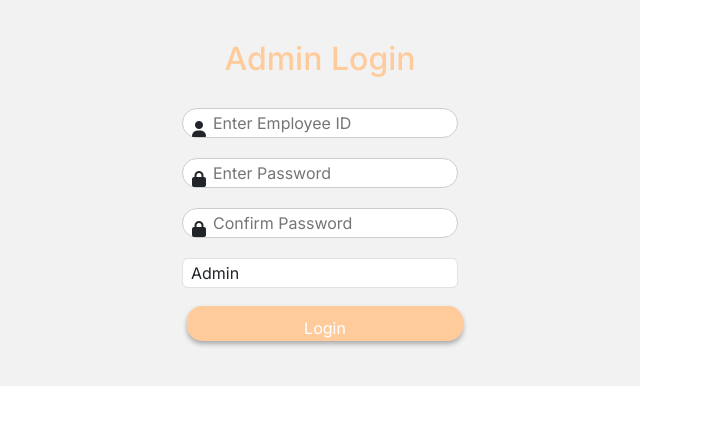
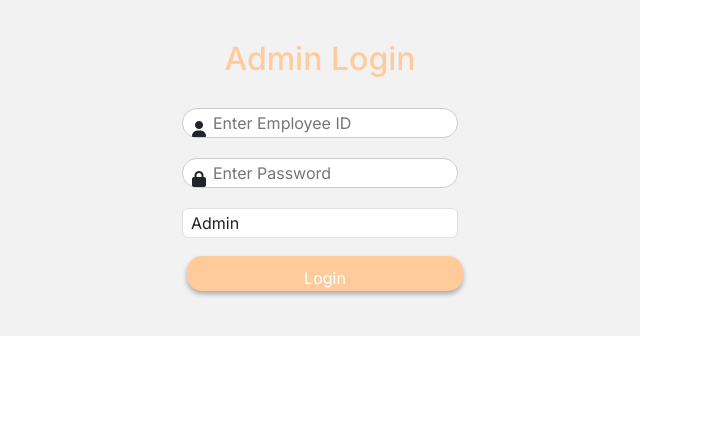
Before and after one commit to Nehakamble-217/ATS_Frontend, a React (Vite) app: page /admin-login in a window 1280 px wide. Shown: the top 424 px of the page, without its empty margins (0-703 px from the left). Built offline with nearby package versions, Linux system fonts and the light colour scheme.

Commit message:
Arshad 13/06/2024

```diff
--- a/src/CandidateSection/SelectedCandidate.jsx
+++ b/src/CandidateSection/SelectedCandidate.jsx
@@ -50,7 +50,6 @@ const SelectedCandidate = () => {
           <table className="attendance-table">
             <thead>
               <tr className='attendancerows-head'>
-                {/* Table headers */}
                 <th className='attendanceheading'>Sr No.</th>
                 <th className='attendanceheading'>Candidate Id.</th>
                 <th className='attendanceheading'>Date</th>
--- a/src/CandidateSection/afterSelection.jsx
+++ b/src/CandidateSection/afterSelection.jsx
@@ -5,7 +5,6 @@ import RightTick from '../photos/greenTick.jpg'
 import './afterSelection.css'
 
 const AfterSelection = ({ candidateId, employeeId, requirementId,onReturn }) => {
-
   useEffect(() => {
     console.log("Received Props:", { candidateId, employeeId, requirementId });
   }, [candidateId, employeeId, requirementId]);
--- a/src/EmployeeDashboard/dailyWork.jsx
+++ b/src/EmployeeDashboard/dailyWork.jsx
@@ -193,7 +193,7 @@ const DailyWork = ({ successfulDataAdditions,handleLogout }) => {
       };
 
       await axios.post(
-        `"http://198.168.1.43:8891/api/ats/157industries/save-daily-work"`,
+        `"http://192.168.1.43:8891/api/ats/157industries/save-daily-work"`,
         formData
       );
 
--- a/src/EmployeeSection/CallingTrackerForm.jsx
+++ b/src/EmployeeSection/CallingTrackerForm.jsx
@@ -85,8 +85,6 @@ const CallingTrackerForm = ({
     totalExperienceMonths: '',
     currentsalarylakh: '',
     currentsalaryth: '',
-
-
   };
 
   const [callingTracker, setCallingTracker] = useState(initialCallingTrackerState);
@@ -202,7 +200,7 @@ const CallingTrackerForm = ({
       let message = "";
 
       if (callingTracker.selectYesOrNo === "Interested") {
-        onDataAdditionSuccess();
+
         dataToUpdate.lineUp = lineUpData;
         setSuccessfulDataAdditions(true);
         message = "In Calling & Line Up Data Added";
--- a/src/LoginPage/adminLogin.jsx
+++ b/src/LoginPage/adminLogin.jsx
@@ -1,15 +1,12 @@
-
 import React, { useState, useEffect } from "react";
 import { useNavigate } from "react-router-dom";
 import AOS from "aos";
+import "aos/dist/aos.css"; // Add this line to include AOS styles
 
 const AdminLogin = ({ onLogin }) => {
     const [employeeId, setEmployeeId] = useState("");
     const [password, setPassword] = useState("");
-    const [confirmPassword, setConfirmPassword] = useState("");
-    const [jobRole, setJobRole] = useState("Admin");
     const [fetchedPassword, setFetchedPassword] = useState("");
-    const [fetchedConfirmPassword, setFetchedConfirmPassword] = useState("");
     const [fetchedJobRole, setFetchedJobRole] = useState("");
     const [error, setError] = useState("");
     const navigate = useNavigate();
@@ -22,32 +19,32 @@ const AdminLogin = ({ onLogin }) => {
         const { name, value } = event.target;
         if (name === "employeeId") {
             setEmployeeId(value);
+            if (value) {
+                handleBlur(value);
+            }
         } else if (name === "password") {
             setPassword(value);
-        } else if (name === "confirmPassword") {
-            setConfirmPassword(value);
         }
     };
 
-    const handleBlur = async () => {
+    const handleBlur = async (empId) => {
         try {
-            const response = await fetch(`http://localhost:8891/api/ats/157industries/fetch-pass-on-role/${employeeId}`);
+            const response = await fetch(`http://localhost:8891/api/ats/157industries/fetch-pass-on-role/${empId}`);
             if (!response.ok) {
                 throw new Error("Network response was not ok");
             }
             const data = await response.json();
-            const { password, confirmPassword, jobRole } = data;
 
-            setFetchedPassword(password);
-            setFetchedConfirmPassword(confirmPassword);
+            const [employeePassword, jobRole] = data.split(",");
+
+            setFetchedPassword(employeePassword);
             setFetchedJobRole(jobRole);
 
             console.log("========================");
             console.log("Fetched Data: ");
-            console.log("employeeId: ", employeeId);
-            console.log("fetchedPassword: ", password);
-            console.log("fetchedConfirmPassword: ", confirmPassword);
+            console.log("employeeId: ", empId);
             console.log("fetchedJobRole: ", jobRole);
+            console.log("fetchedPassword: ", employeePassword);
         } catch (error) {
             console.error("Error fetching data:", error);
             setError("Error fetching data. Please try again later.");
@@ -58,10 +55,9 @@ const AdminLogin = ({ onLogin }) => {
         event.preventDefault();
         console.log("Entered Data: ");
         console.log("password: ", password);
-        console.log("confirmPassword: ", confirmPassword);
-        console.log("jobRole: ", jobRole);
+        console.log("jobRole: ", fetchedJobRole);
 
-        if (jobRole !== fetchedJobRole || password !== fetchedPassword || confirmPassword !== fetchedConfirmPassword) {
+        if (fetchedJobRole !== "Admin" || password !== fetchedPassword) {
             setError("Invalid credential details.");
             return;
         }
@@ -86,7 +82,6 @@ const AdminLogin = ({ onLogin }) => {
                                         name="employeeId"
                                         value={employeeId}
                                         onChange={handleChange}
-                                        onBlur={handleBlur}
                                         className="loginpage-form-control"
                                         placeholder="Enter Employee ID"
                                     />
@@ -103,18 +98,6 @@ const AdminLogin = ({ onLogin }) => {
                                         placeholder="Enter Password"
                                     />
                                 </div>
-                                <div className="input-groups">
-                                    <i className="fas fa-lock"></i>
-                                    <input
-                                        type="password"
-                                        id="loginpage-confirmPassword"
-                                        name="confirmPassword"
-                                        value={confirmPassword}
-                                        onChange={handleChange}
-                                        className="loginpage-form-control"
-                                        placeholder="Confirm Password"
-                                    />
-                                </div>
                                 <input className="form-control my-2 px-2" type="text" id="jobRole" value="Admin" readOnly />
                                 <div className="loginpage-error">{error}</div>
                                 <button className="login-button" type="submit" data-aos="fade-top">Login</button>
@@ -126,5 +109,89 @@ const AdminLogin = ({ onLogin }) => {
         </div>
     );
 };
+export default AdminLogin;
 
-export default AdminLogin;
+// import React, { useState } from 'react';
+
+// const EmployeeDetails = () => {
+//     const [empId, setEmpId] = useState('');
+//     const [jobRole, setJobRole] = useState('');
+//     const [employeePassword, setEmployeePassword] = useState('');
+//     const [enteredJobRole, setEnteredJobRole] = useState('');
+//     const [enteredPassword, setEnteredPassword] = useState('');
+//     const [validationMessage, setValidationMessage] = useState('');
+
+//     const fetchDetails = () => {
+//         const apiUrl = `http://192.168.1.43:8891/api/ats/157industries/fetch-pass-on-role/12`;
+
+//         fetch(apiUrl)
+//             .then(response => response.json())
+//             .then(data => {
+//                 console.log(data);
+//                 setJobRole(data.jobRole);
+//                 setEmployeePassword(data.employeePassword);
+//             })
+//             .catch(error => console.error('Error fetching data:', error));
+//     };
+
+//     const validateCredentials = () => {
+//         const validateUrl = `http://localhost:8891/api/ats/157industries/validate-credentials`;
+
+//         const enteredDetails = {
+//             id: empId,
+//             jobRole: enteredJobRole,
+//             employeePassword: enteredPassword
+//         };
+
+//         fetch(validateUrl, {
+//             method: 'POST',
+//             headers: {
+//                 'Content-Type': 'application/json'
+//             },
+//             body: JSON.stringify(enteredDetails)
+//         })
+//             .then(response => response.text())
+//             .then(message => {
+//                 console.log(message);
+//                 setValidationMessage(message);
+//             })
+//             .catch(error => console.error('Error validating credentials:', error));
+//     };
+
+//     return (
+//         <div>
+//             <input
+//                 type="text"
+//                 placeholder="Enter Employee ID"
+//                 value={empId}
+//                 onChange={(e) => setEmpId(e.target.value)}
+//             />
+//             <button onClick={fetchDetails}>Fetch Details</button>
+
+//             {jobRole && employeePassword && (
+//                 <div>
+//                     <h3>Job Role: {jobRole}</h3>
+//                     <h3>Employee Password: {employeePassword}</h3>
+
+//                     <input
+//                         type="text"
+//                         placeholder="Enter Job Role"
+//                         value={enteredJobRole}
+//                         onChange={(e) => setEnteredJobRole(e.target.value)}
+//                     />
+//                     <input
+//                         type="password"
+//                         placeholder="Enter Password"
+//                         value={enteredPassword}
+//                         onChange={(e) => setEnteredPassword(e.target.value)}
+//                     />
+//                     <button onClick={validateCredentials}>Validate Credentials</button>
+//                 </div>
+//             )}
+
+//             {validationMessage && <h3>{validationMessage}</h3>}
+//         </div>
+//     );
+// };
+
+// export default EmployeeDetails;
```
Also changed, not shown: src/EmployeeDashboard/home.jsx (+19 -125 lines), src/EmployeeSection/LineUpList.jsx (+3 -7 lines), src/EmployeeSection/selfCallingTracker.jsx (+5 -9 lines), src/LoginPage/loginPage.jsx (+0 -8 lines).
